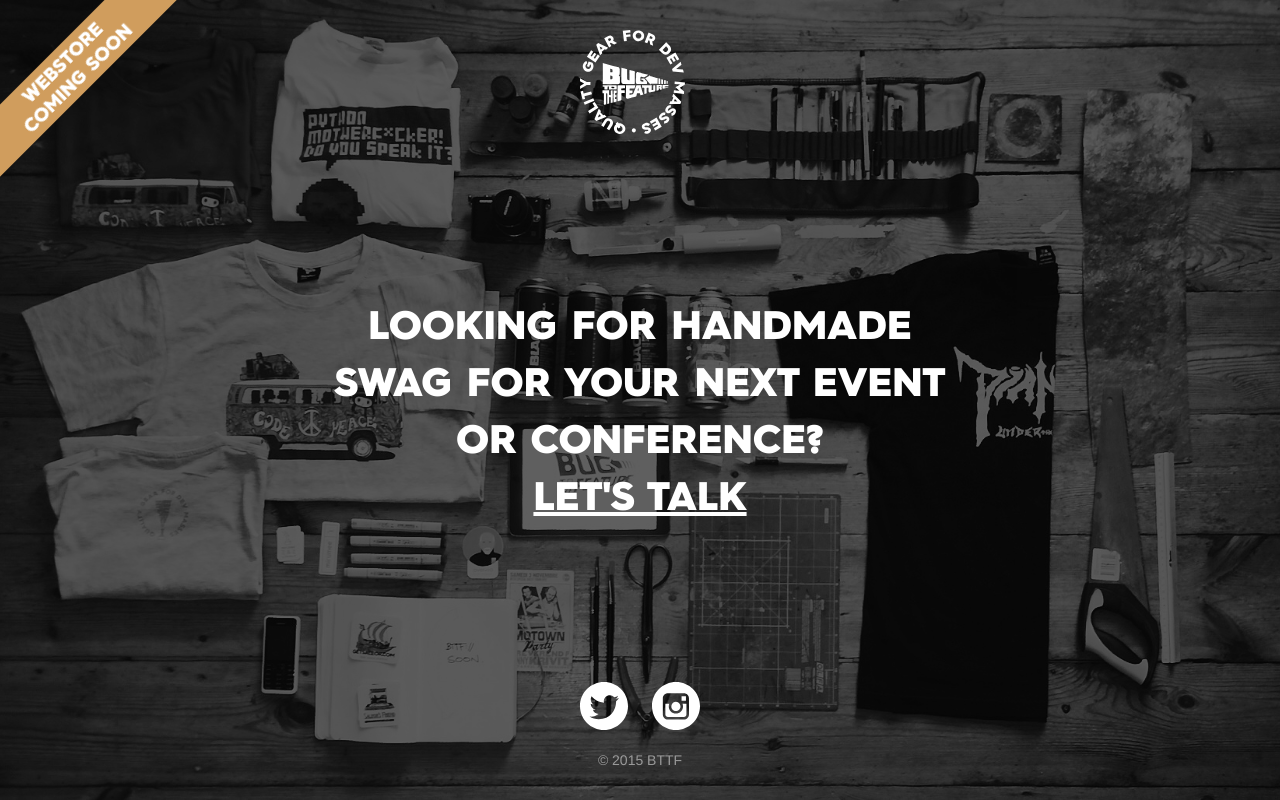
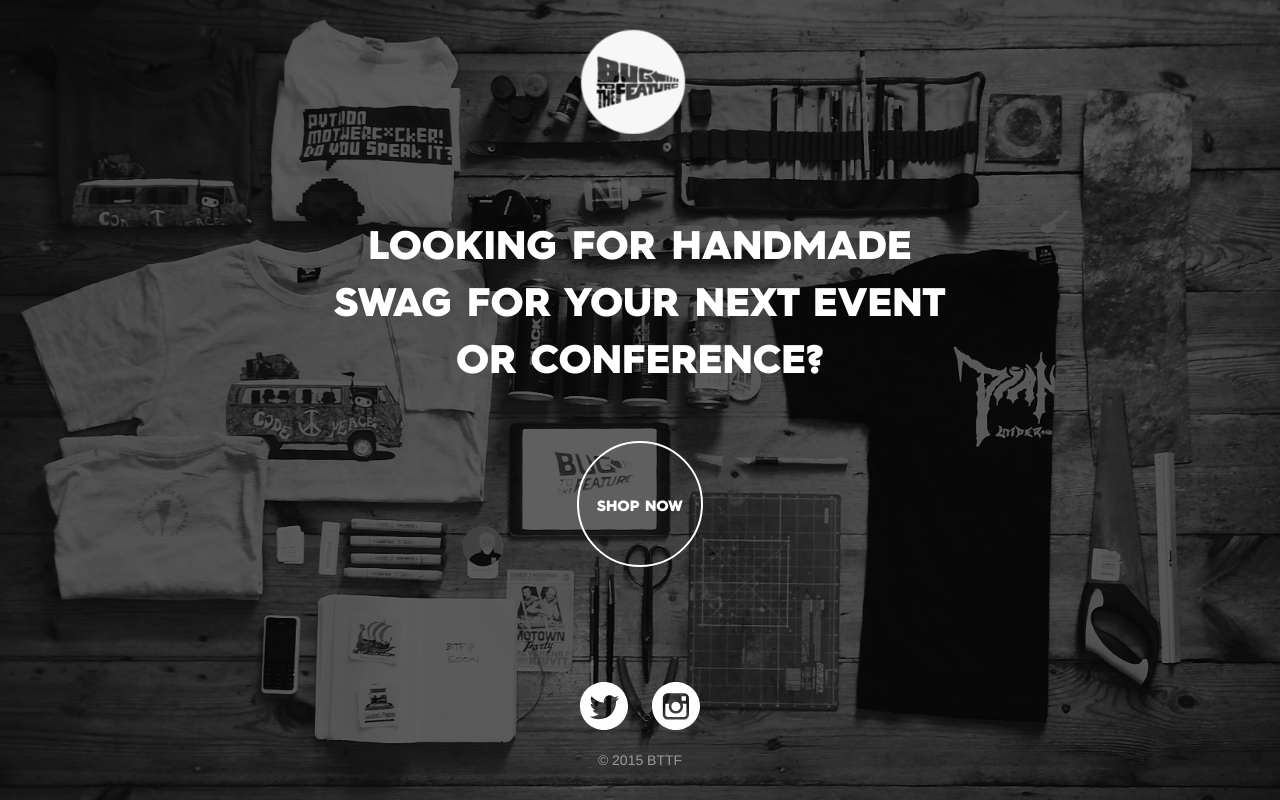
Before and after one commit to bugtothefeature/splash, a plain HTML site: page index.html in a window 1280 px wide. Drawn offline with nearby package versions, Linux system fonts and the light colour scheme; a small style sheet from the web is missing; files whose address does not match are found by name.

Commit message:
Add shop now button

```diff
--- a/index.html
+++ b/index.html
@@ -24,14 +24,13 @@
 	<script src="https://maxcdn.bootstrapcdn.com/bootstrap/3.3.5/js/bootstrap.min.js"></script>
 </head>
 <body>
-	<div class="corner-ribbon">Webstore<br>Coming soon</div>
 	<div id="background_cycler">
 	<div class="active" style="background-image:url('/images/hero-2.jpg')"></div>
 	<div style="background-image:url('/images/bg2.jpg')"></div>
 </div>
 	<header id="main-nav" class="navbar navbar-default navbar-fixed-top" role="navigation">
 		<nav class="container">
-			<a class="navbar-brand" href="/"><img src="images/logo.svg" alt=""></a>
+			<a class="navbar-brand" href="/"><img src="images/logo-baner-ring.png" alt=""></a>
 			</div>
 		</nav>
 	</header>
@@ -40,7 +39,9 @@
 		<div class="container">
 			<div class="main-txt text-center">
 				Looking for handmade<br>swag for your next event<br>or conference?<br>
-				<a href="mailto:bttf@mirumee.com">Let's talk</a>
+				<a href="http://www.designbyhumans.com/shop/bugtothefeature/" class="button">
+					<span>Shop now</span>
+				</a>
 			</div>
 		</div>
 	</div>
--- a/scss/main.scss
+++ b/scss/main.scss
@@ -126,12 +126,29 @@ body {
 		}
 	}
 
+  .button {
+    border: 2px solid #fff;
+    height: 126px;
+    width: 126px;
+    border-radius: 300px;
+    margin: 50px auto 0;
+    padding-top: 53px;
+    display: block;
+    font-size: 15px;
+    text-decoration: none;
+
+    &:hover {
+      color: #000;
+      background-color: #fff;
+    }
+  }
+
 	.main-txt {
 		font-family: 'HurmeGeometricSans4-Bold';
 		color: #fff;
 		font-size: 5vh;
 		background: none;
-		margin-top: 35vh;
+		margin-top: 25vh;
 		padding: 20px;
 		@media all and (max-width:$grid-breakpoint) {
 			margin-top: 25vh;
```
Also changed, not shown: css/main.css, images/Logo-baner-ring.png (added), images/logo.svg (deleted), 1 other file.
